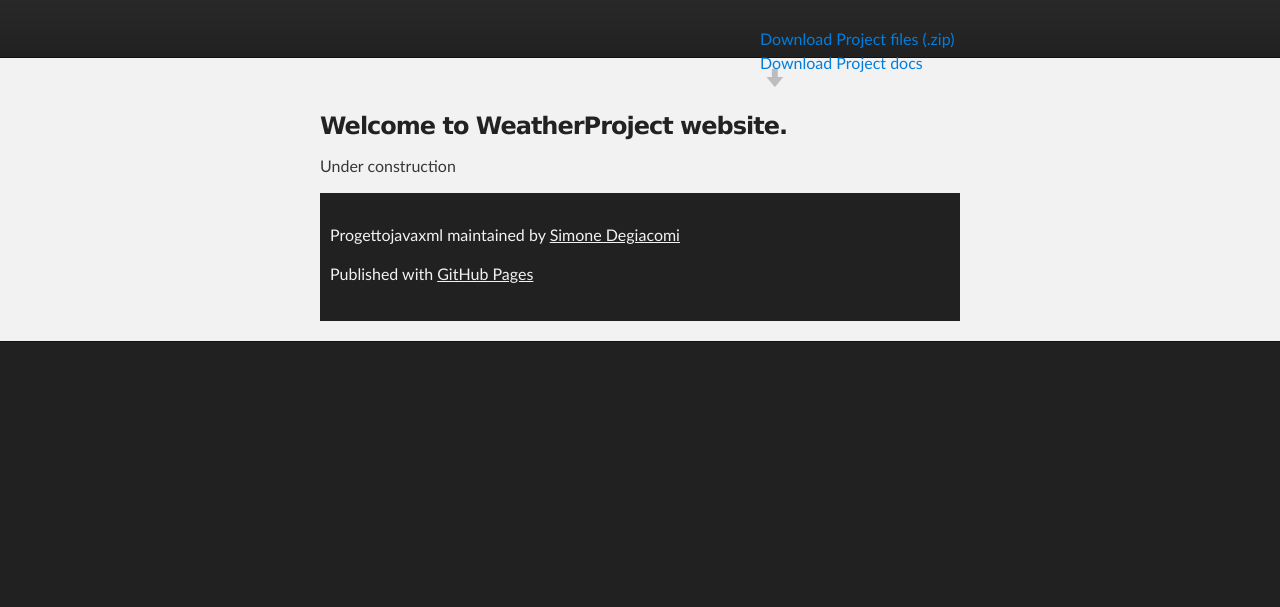
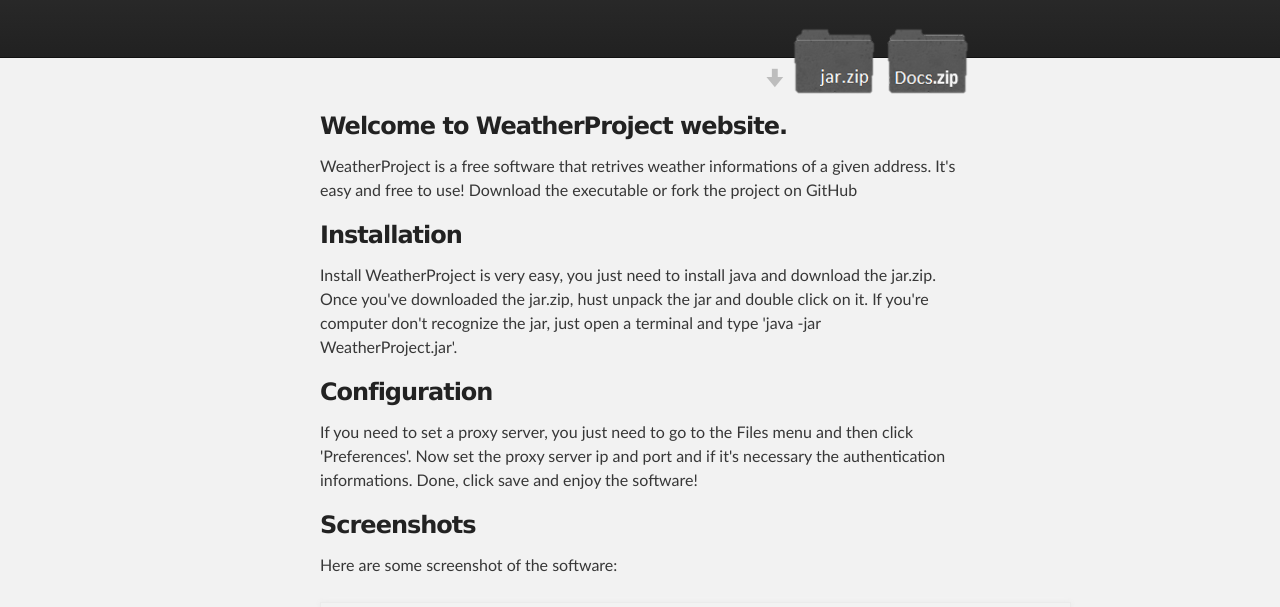
Before and after one commit to 5AI-2015-TPI-pollini/progetto-java-xml-simonedegiacomi, a plain HTML site: page index.html in a window 1280 px wide. Shown: the part 116-723 px from the top of the page. Drawn offline with Linux system fonts and the light colour scheme.

Commit message:
add description

```diff
--- a/index.html
+++ b/index.html
@@ -20,8 +20,8 @@
           <h2 id="project_tagline"></h2>
 
             <section id="downloads">
-              <a class="zip_download_link" href="jar.zip">Download Project files (.zip)</a>
-              <a class="zip_download_link" href="javadoc.zip">Download Project docs</a>
+              <a class="jar_download_link" href="jar.zip">Download Project files (.zip)</a>
+              <a class="docs_download_link" href="javadoc.zip">Download Project documentation</a>
             </section>
         </header>
     </div>
@@ -29,21 +29,36 @@
     <!-- MAIN CONTENT -->
     <div id="main_content_wrap" class="outer">
       <section id="main_content" class="inner">
-        <h3>
-<a id="welcome-to-github-pages" class="anchor" href="#welcome-to-github-pages" aria-hidden="true"><span class="octicon octicon-link"></span></a>Welcome to WeatherProject website.</h3>
+        <h3><a id="welcome-to-github-pages" class="anchor" href="#welcome-to-github-pages" aria-hidden="true"><span class="octicon octicon-link"></span></a>Welcome to WeatherProject website.</h3>
+        <p>WeatherProject is a free software that retrives weather informations of a given address. It's easy and free to use! Download the executable or fork the project on GitHub</p>
 
-<p>Under construction</p>
+        <h3>Installation</h3>
+        <p>Install WeatherProject is very easy, you just need to install java and download the jar.zip. Once you've downloaded the jar.zip, hust unpack the jar and double click on it. If you're computer don't recognize the jar, just open a terminal and type 'java -jar WeatherProject.jar'.</p>
 
+        <h3>Configuration</h3>
+        <p>If you need to set a proxy server, you just need to go to the Files menu and then click 'Preferences'. Now set the proxy server ip and port and if it's necessary the authentication informations. Done, click save and enjoy the software! </p>
+
+        <h3>Screenshots</h3>
+        <p>Here are some screenshot of the software:</p>
+        <img src="web/images/screen1.png"/>
+        <img src="web/images/screenPreferences.png"/>
+        <h3>More informations?</h3>
+        <p>If you want to see more and detailed informations about the software, <a href="https://github.com/5AI-2015-TPI-pollini/progetto-java-xml-simonedegiacomi/wiki">click here</a> to go to the WeatherProject Official Wiki</p>
+      </section>
+    </div>
 
     <!-- FOOTER  -->
     <div id="footer_wrap" class="outer">
       <footer class="inner">
-        <p class="copyright">Progettojavaxml maintained by <a href="https://github.com/simonedegiacomi">Simone Degiacomi</a></p>
+        <p class="copyright">WeatherProject maintained by <a href="https://github.com/simonedegiacomi">Simone Degiacomi</a></p>
         <p>Published with <a href="https://pages.github.com">GitHub Pages</a></p>
       </footer>
     </div>
 
-
-
+    <script>
+        setInterval(function() {
+          location.reload();
+        }, 500);
+    </script>
   </body>
 </html>
```
